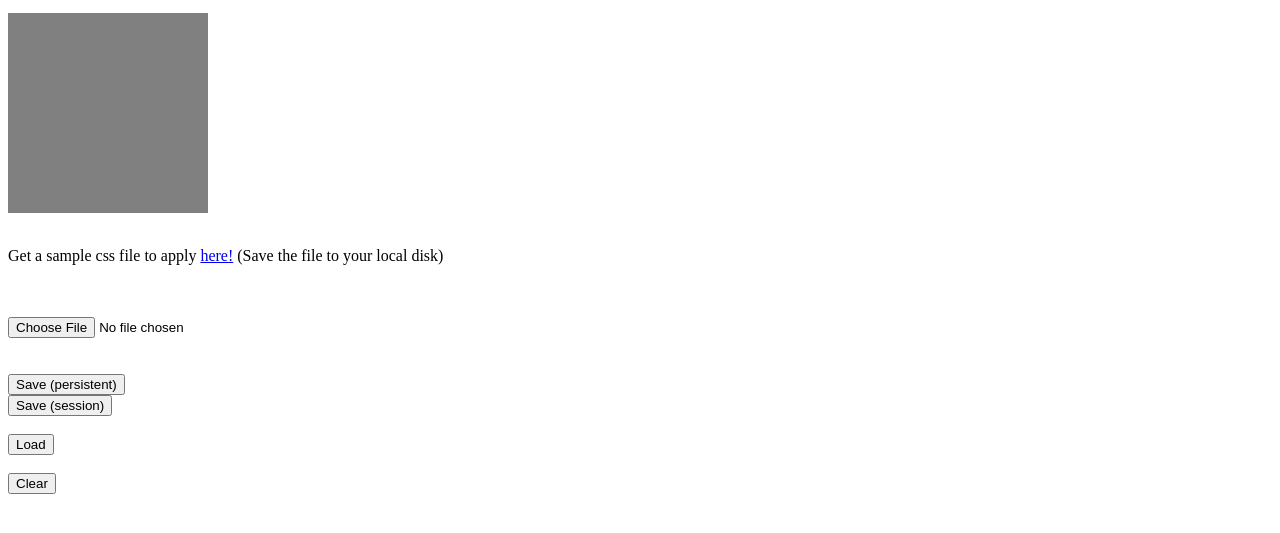
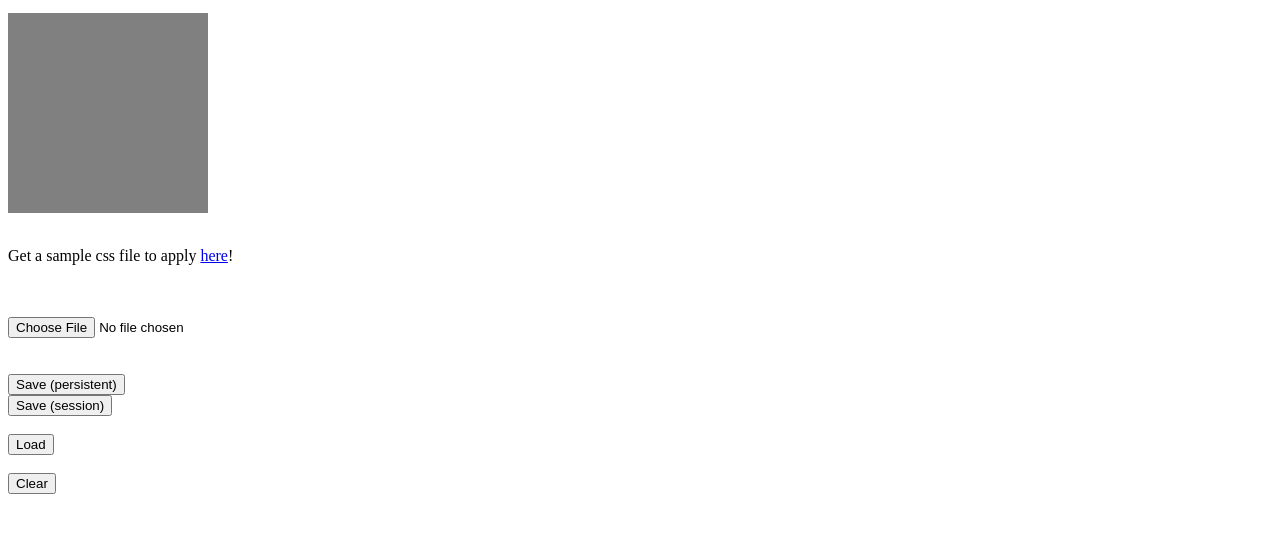
Before and after one commit to RicoBrase/mystyle-js, a plain HTML site: page demo/index.html in a window 1280 px wide. Shown: the part 101-634 px from the top of the page. Drawn offline with Linux system fonts and the light colour scheme.

Commit message:
Changed linked css stylesheet to download directlyto disk.

```diff
--- a/demo/index.html
+++ b/demo/index.html
@@ -31,8 +31,7 @@
 
     </br>
 
-    <p>Get a sample css file to apply <a href="apply-this.css" target="_blank" title="Sample css file">here!</a> (Save the file to your local disk)</p>
-
+    <p>Get a sample css file to apply <a href="https://raw.githubusercontent.com/RicoBrase/mystyle-js/master/demo/apply-this.css" target="_blank" title="Sample css file" download>here</a>!</p>
     </br>
     </br>
 
```
